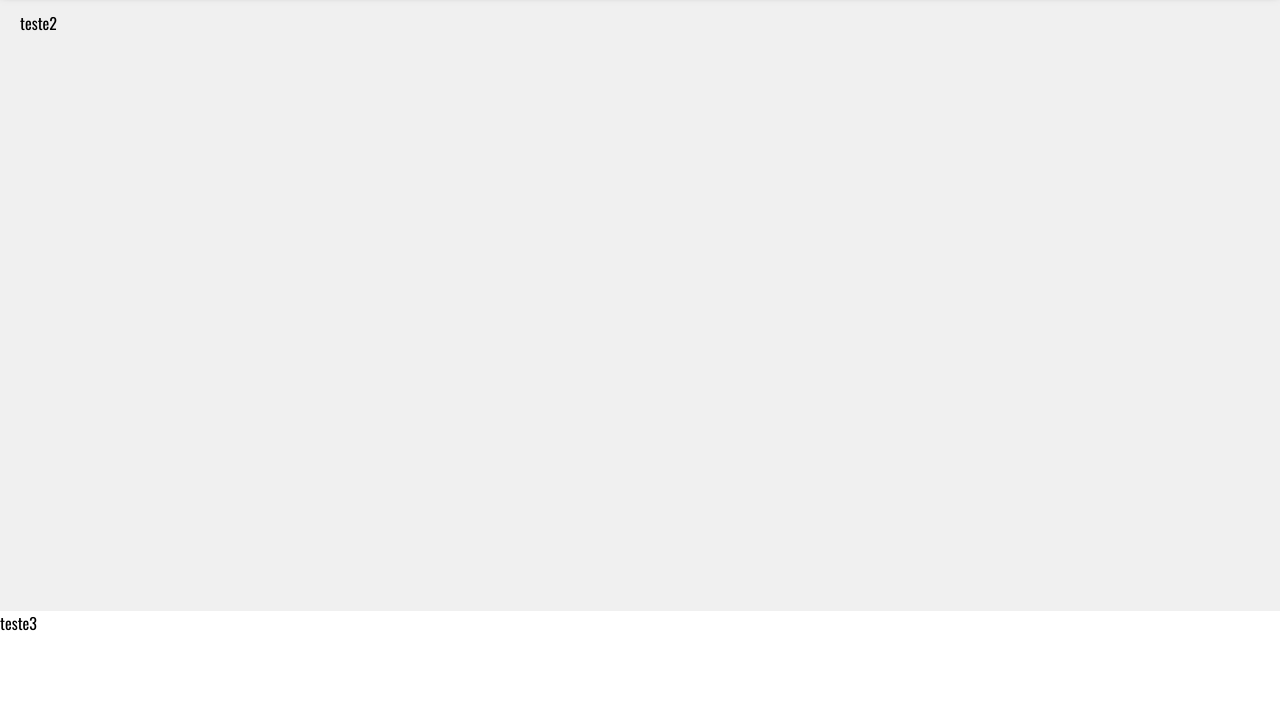
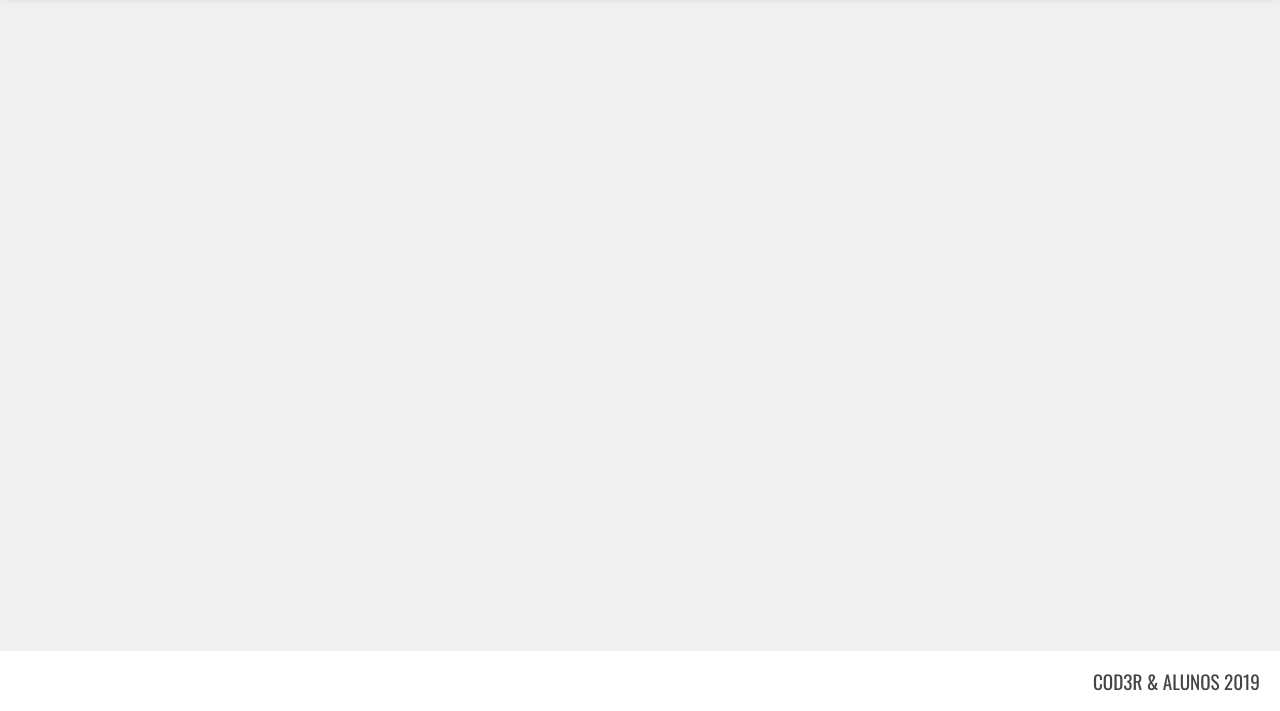
Before and after one commit to wandersoncsouza/cursophp7completo, a plain HTML site: page session2/index.html in a window 1280 px wide. Shown: the part 129-840 px from the top of the page. Drawn offline with nearby package versions, Linux system fonts and the light colour scheme.

Commit message:
class_11_rodape_css

```diff
--- a/session2/assets/estilo.css
+++ b/session2/assets/estilo.css
@@ -47,6 +47,10 @@ body {
 .rodape{
   grid-area: rodape;
   background-color: #fff;
-  position: sticky;
-  bottom: 0px;
+  display: flex;
+  justify-content: flex-end;
+  align-items: center;
+  font-size: 1.2rem;
+  padding-right: 20px;
+  color: #444;
 }
--- a/session2/index.html
+++ b/session2/index.html
@@ -12,7 +12,7 @@
        <h2>Índice dos exercicios</h2>
      </header>
 
-     <main class="principal">teste2</main>
-     <footer class="rodape">teste3</footer>
+     <main class="principal"></main>
+     <footer class="rodape">COD3R & ALUNOS 2019</footer>
   </body>
 </html>
```
